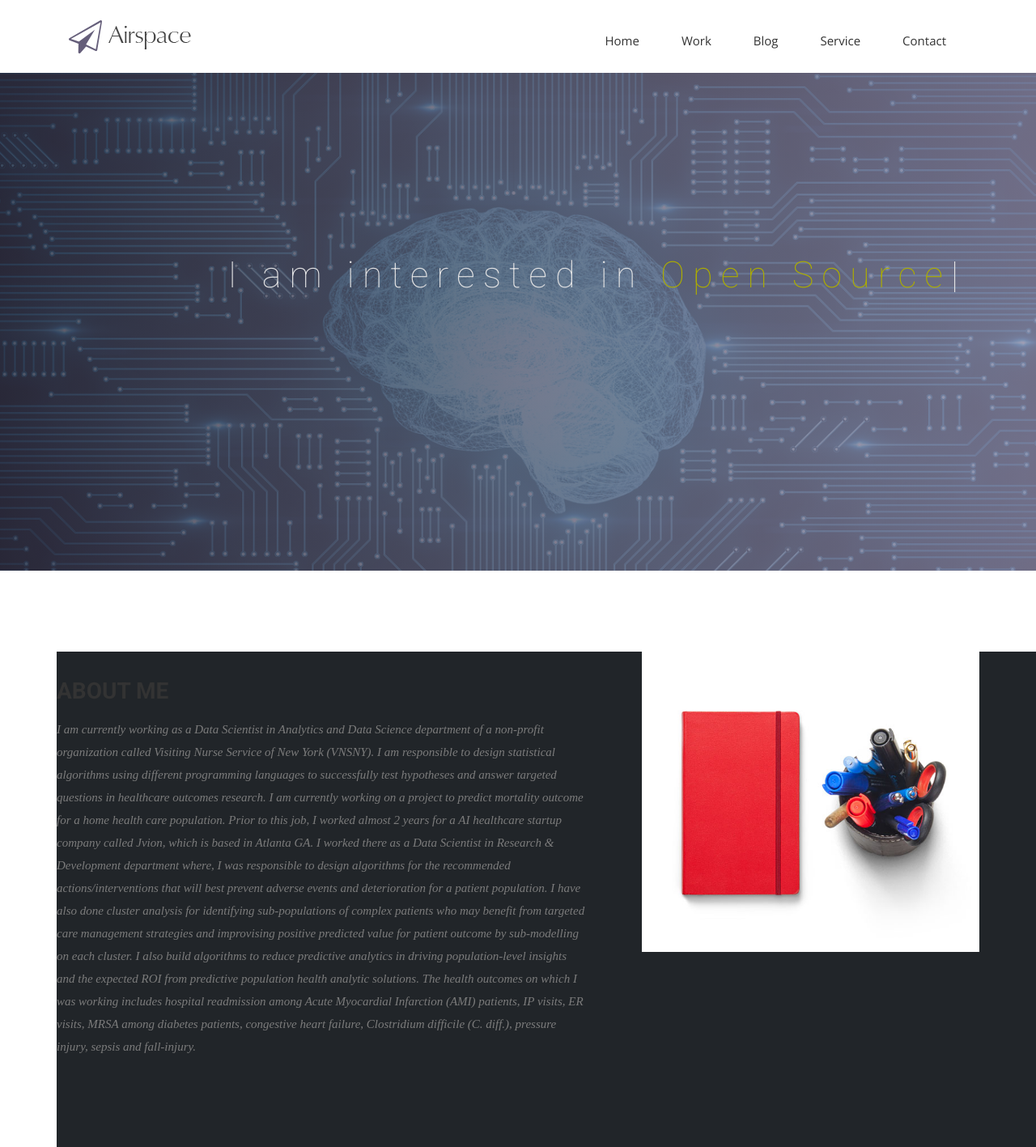
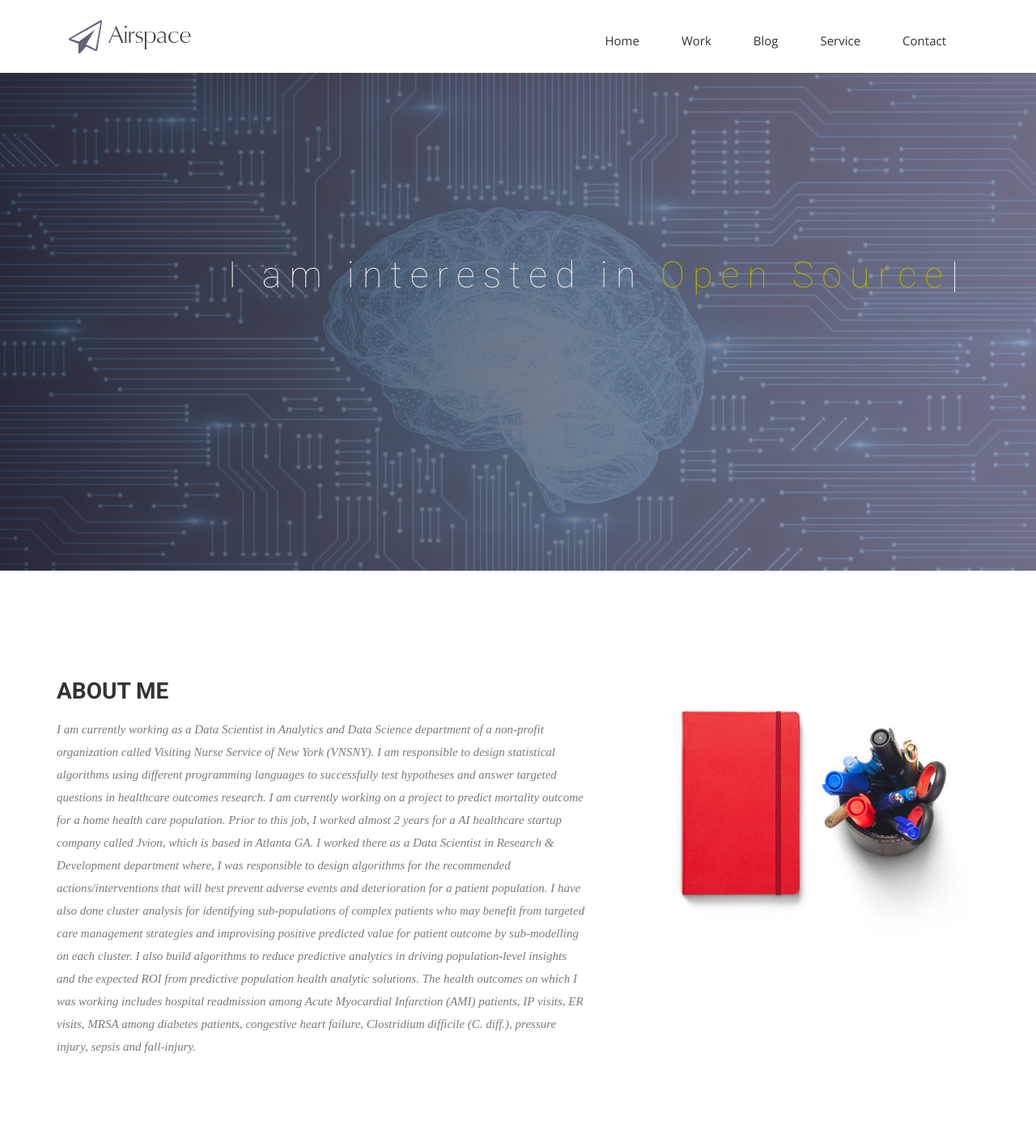
Before and after one commit to rushabh31/oldportfolio.github.io, a Jekyll site: the page built from index.html, in a window 1280 px wide. Shown: the top 1417 px of the page at 81% size. Built offline with Jekyll 4.4.1, drawn with Linux system fonts in a browser that asks for light colours; nearby versions of some CDN libraries; some web fonts are replaced; grey boxes are pictures that could not be loaded.

Commit message:
Update particles-css.css

```diff
--- a/css/particles-css.css
+++ b/css/particles-css.css
@@ -1,16 +1,7 @@
-.outer-container {
-  position: relative;
+
+#particles-js{
+    position: absolute;
+    width: 100%;
+    height: 100%;
+    z-index: -999;
 }
-
-#particles-js {
-  background-color: #212529;
-  position: absolute;
-  height: 100%;
-  width: 100%;
-}
-
-.outer-container .table-dark {
-  z-index: 1;
-  position: relative;
-  background-color: transparent;
-}
```
